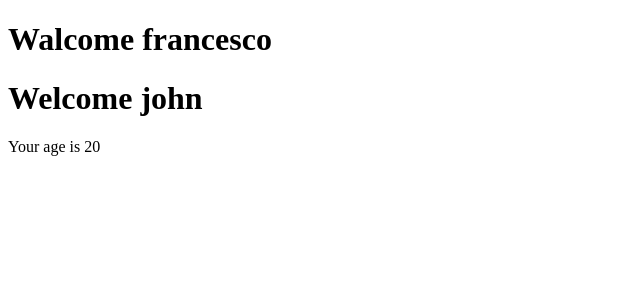
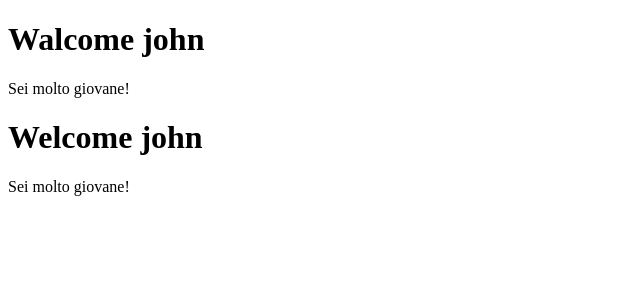
Before and after one commit to vrunafederico/Develhope-React, a React (Create React App) app: page / in a window 1280 px wide. Shown: the top 300 px of the page, without its empty margins (0-640 px from the left). Built offline with nearby package versions, Linux system fonts and the light colour scheme.

Commit message:
Conditional-Rendering-5

```diff
--- a/src/App.js
+++ b/src/App.js
@@ -3,6 +3,6 @@ import { Walcome } from "./Welcome";
 
 export class App extends React.Component {
   render() {
-    return <Walcome age={20} name="john"/>;
+    return <Walcome age={15} name="john"/>;
   }
 }
--- a/src/Welcome.js
+++ b/src/Welcome.js
@@ -5,8 +5,8 @@ export class Walcome extends React.Component {
     return (
       <>
         <h1>Welcome {this.props.name}</h1>
-        {this.props.age > 18 && this.props.age < 65 && this.props.name === "john" &&(
-          <Age age={this.props.age} />
+        {this.props.age < 65 && this.props.name === "john" &&(
+          <Age age={this.props.age}/>
         )}
       </>
     );
@@ -15,7 +15,7 @@ export class Walcome extends React.Component {
 
 export class Age extends React.Component {
   render() {
-    return <p>Your age is {this.props.age}</p>;
+    return (this.props.age > 18 ? <p>Your age is {this.props.age}</p> : <p>Sei molto giovane!</p>)
   }
 }
 
--- a/src/index.js
+++ b/src/index.js
@@ -4,17 +4,19 @@ import ReactDOM from "react-dom";
 ReactDOM.render(<App />, document.getElementById("app"));
 const root = ReactDOM.createRoot(document.getElementById("root"));
 
-root.render(<Name age={20} />);
+root.render(<Name name="john" age={17} />);
 
 export function Name(props) {
   return (
     <>
       <h1>Walcome {props.name ?? "francesco"}</h1>
-      {props.age > 18 && props.age < 65 && props.name === "john" && <Age2 age={props.age} />}
+      {props.age < 65 && props.name === "john" && <Age2 age={props.age} />}
     </>
   );
 }
 
 export function Age2(props) {
-  return <p>Your age is {props.age}</p>;
+  return(
+    props.age > 18 ? <p>Your age is {props.age}</p> : <p>Sei molto giovane!</p>
+    )
 }
```
